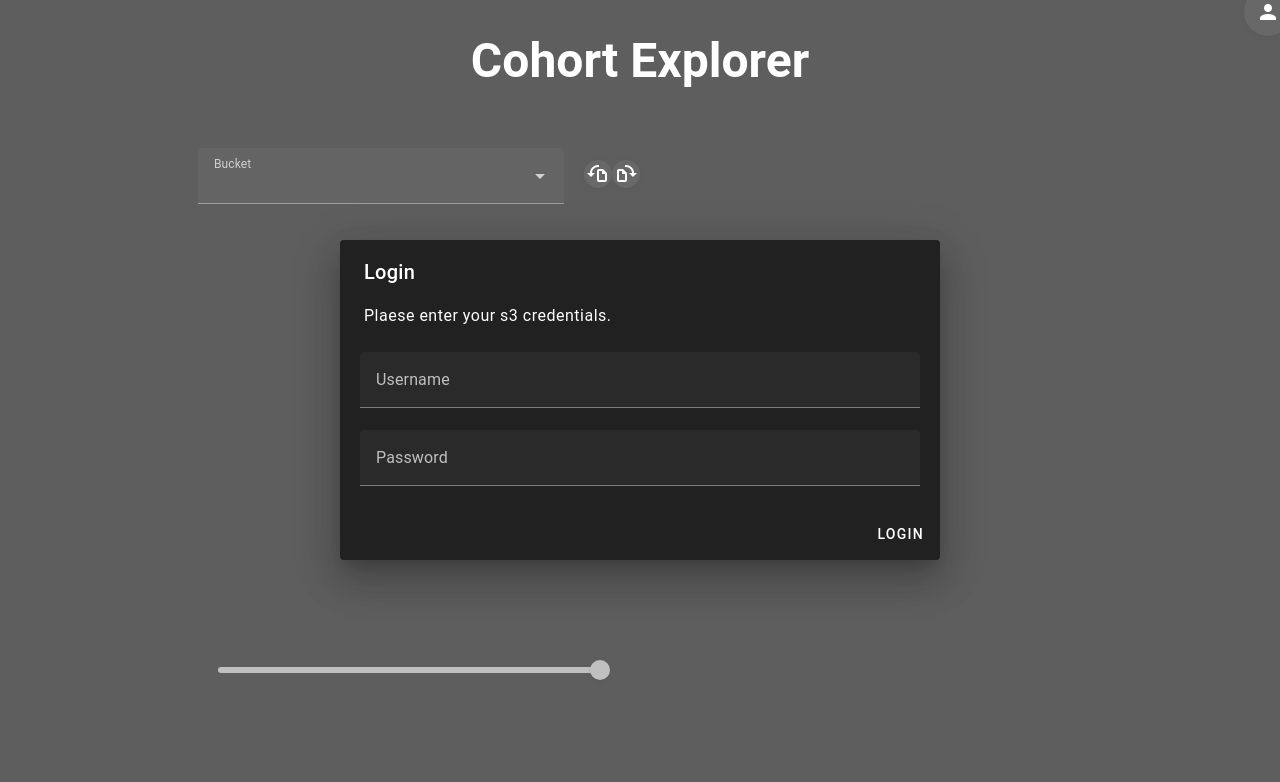
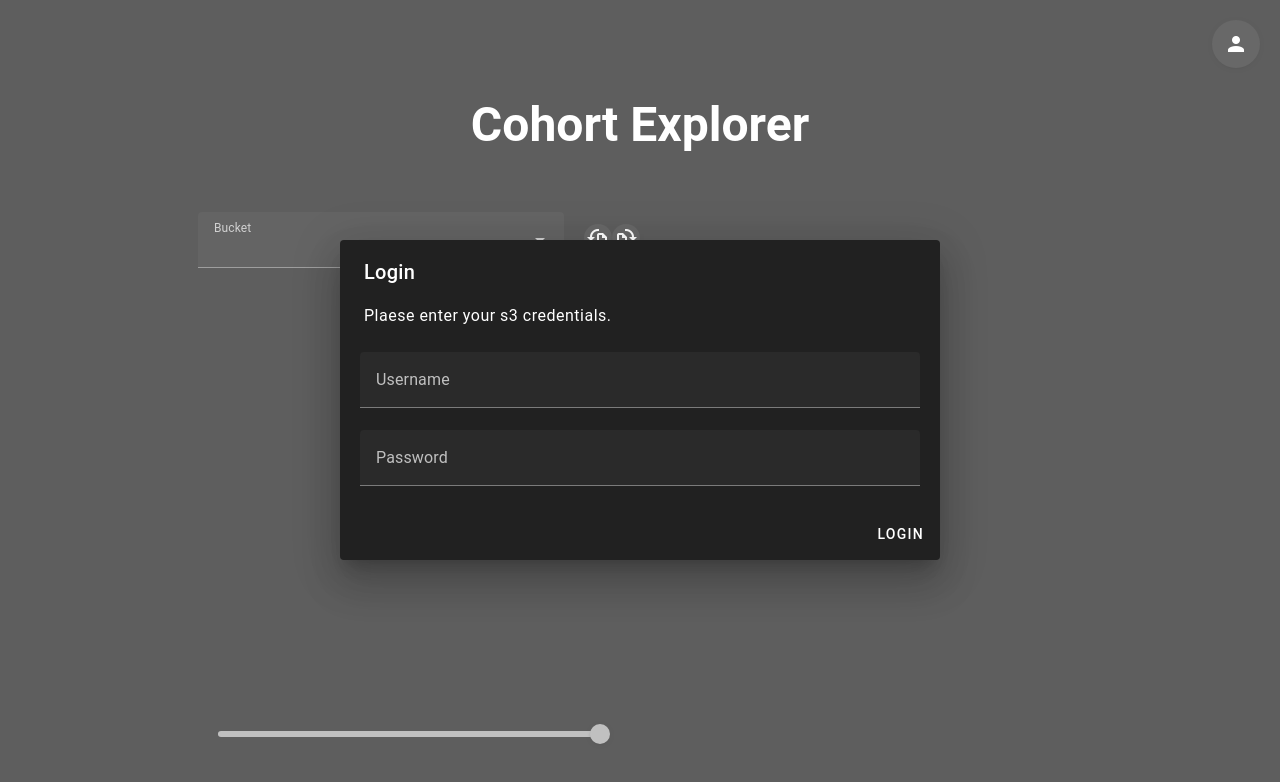
Before and after one commit to Yes25/cohort_image_explorer, a Vue app in the folder frontend-cohort-image-explorer/: page / in a window 1280 px wide. Shown: the top 782 px of the page. Built offline with nearby package versions, Linux system fonts and the light colour scheme.

Commit message:
button styling added

```diff
--- a/frontend-cohort-image-explorer/src/components/LoginDialog.vue
+++ b/frontend-cohort-image-explorer/src/components/LoginDialog.vue
@@ -5,7 +5,7 @@
     // defineEmits(['login'])
 
     const is_active = ref(true)
-    const acc_btn_class = ref("")
+    const acc_btn_class = ref("account_btn")
 
     async function try_login() {
         const url =  'http://localhost:3030/api/' + "buckets";
```
Also changed, not shown: 1 other file (tests, documents, lock files or other folders).
